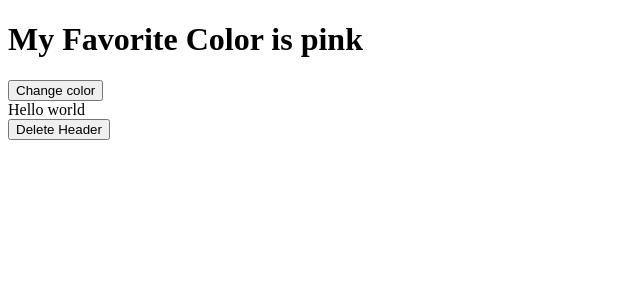
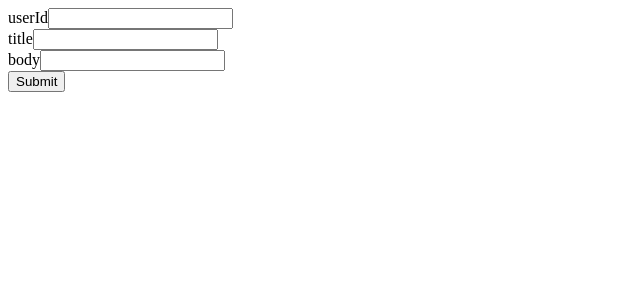
Before and after one commit to Deeksha-Singh1/ReactJs-Practice, a React (Create React App) app in the folder myapp/: page / in a window 1280 px wide. Shown: the top 300 px of the page, without its empty margins (0-640 px from the left). Built offline with nearby package versions, Linux system fonts and the light colour scheme.

Commit message:
react js practice

```diff
--- /dev/null
+++ b/myapp/src/APIRequestMethods/App.js
@@ -0,0 +1,16 @@
+import React, { Component } from 'react';
+import FetchApi from './FetchApi'
+import PostApi from './PostApi'
+
+class componentName extends Component {
+  render() {
+    return (
+      <div>
+        {/* <FetchApi/> */}
+        <PostApi/>
+      </div>
+    );
+  }
+}
+
+export default componentName;
--- /dev/null
+++ b/myapp/src/APIRequestMethods/FetchApi.jsx
@@ -0,0 +1,53 @@
+import React, { Component } from 'react';
+import axios from 'axios';
+
+class FetchApi extends Component {
+
+constructor(props) {
+  super(props)
+
+  this.state = {
+     posts : [],
+     error : ''
+  }
+}
+
+componentDidMount(){
+
+  axios.get("https://jsonplaceholder.typicode.com/posts")
+  .then(response => {
+    this.setState({
+      posts : response.data
+    });
+    console.log(response);
+  })
+  .catch(error => {
+    this.setState({
+      error : 'URL Error'
+    })
+    console.log(error);
+  })
+}
+
+  render() {
+
+    const {posts , error} = this.state
+
+    return (
+      <div>
+          List Post Data
+          {
+            posts.length ?  posts.map(post =>
+              <div key ={post.id}>{post.title}</div>
+            ) : null
+          }
+
+          {
+            error ? <div>{error}</div> : null
+          }
+      </div>
+    );
+  }
+}
+
+export default FetchApi;
--- /dev/null
+++ b/myapp/src/APIRequestMethods/PostApi.jsx
@@ -0,0 +1,67 @@
+import React, { Component } from 'react';
+import axios from 'axios';
+
+class PostApi extends Component {
+
+  constructor(props){
+    super(props)
+    this.state = {
+      userid:'',
+      title : '',
+      body : ''
+    }
+  }
+
+changeHandler = (event) => {
+  this.setState({
+    [event.target.name] : event.target.value
+  });
+}
+
+handleSubmit = (e) => {
+  e.preventDefault();
+
+  console.log(this.state);
+
+  axios.post("https://jsonplaceholder.typicode.com/posts" , this.state)
+  .then(
+    response =>{
+      console.log(response);
+    }
+  ).catch(
+    error =>{
+      console.log(error);
+    }
+  )
+}
+
+  render() {
+
+    // const { userid , title , body} = this.state
+
+    return (
+
+        <form onSubmit={this.handleSubmit}>
+          <div>
+            <label>userId</label>
+            <input type="text"  onChange={this.changeHandler} value={this.state.userid}/>
+          </div>
+
+          <div>
+            <label>title</label>
+            <input type="text" value={this.state.title} onChange={this.changeHandler}/>
+          </div>
+
+          <div>
+            <label>body</label>
+            <input type="text" value={this.state.body} onChange={this.changeHandler}/>
+          </div>
+
+          <button>Submit</button>
+        </form>
+
+    );
+  }
+}
+
+export default PostApi;
--- a/myapp/src/LifeCycleMethods/App.js
+++ b/myapp/src/LifeCycleMethods/App.js
@@ -6,7 +6,7 @@ export class App extends Component {
   render() {
     return (
       <div>
-        {/* <LifeCycleA/> */}
+        <LifeCycleA/>
         <Product favCol = {'pink'}/>
       </div>
     )
--- a/myapp/src/index.js
+++ b/myapp/src/index.js
@@ -1,6 +1,6 @@
 import React from 'react';
 import ReactDOM from 'react-dom/client';
-import App from './LifeCycleMethods/App';
+import App from './APIRequestMethods/App';
 
 const root = ReactDOM.createRoot(document.getElementById('root'));
 root.render(
```
Also changed, not shown: 1 other file (tests, documents, lock files or other folders).
